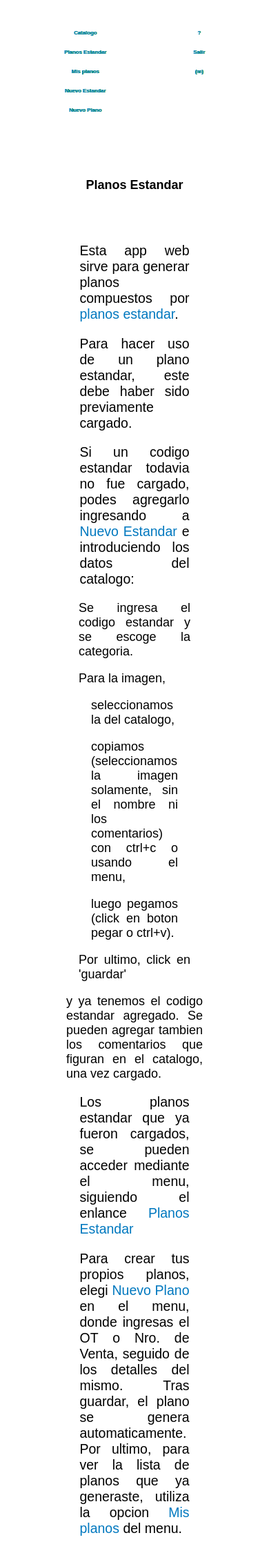
After one commit to marcosroman/estandar, a Django app: page /ayuda in a window 390 px wide. The commit adds this page. Shown: the whole page at 69% size. Run offline with Django 3.2, Linux system fonts and the light colour scheme; a user stored in the database is signed in.

Commit message:
making navbar and other parts responsive

```diff
--- a/registro/models.py
+++ b/registro/models.py
@@ -46,4 +46,4 @@ class DetallePlano(Model):
     ancho_mm = IntegerField()
     alto_mm = IntegerField()
     # autor = ForeignKey(User, on_delete=CASCADE) # creo que no hace falta esto, si ya esta en el modelo anterior, al cual este apunta
-    comentario = TextField(default=None, null=True)
+    comentario = TextField(default=None, null=True, blank=True)
--- a/registro/static/css/style.css
+++ b/registro/static/css/style.css
@@ -1,7 +1,126 @@
-body {
-	text-align: center;
+* {
+	font-family: sans-serif;
+	margin: 0;
+	padding: 0;
 }
+
+nav {
+	display: flex;
+	flex-direction: row;
+	flex-grow: 1;
+	font-weight: bold;
+	margin: 15px;
+	padding: 15px;
+}
+
+.nav {
+	display: flex;
+	flex-direction: row;
+	flex-grow: 1;
+}
+
+.nav a {
+	font-size: 2vw;
+}
+
+.nav ul {
+	display: flex;
+	flex-direction: row;
+	flex-grow: 1;
+}
+
+
+#nav-mp, #nav-np {
+	text-align: left;
+}
+
+#nav-pe, #nav-ne {
+	text-align: right;
+}
+
+#left.nav .estandarplanos {
+	display: grid;
+	grid-template-columns: 50% 50%;
+	flex-grow: 1;
+}
+
+#right.nav {
+	justify-content: flex-end;
+	align-items: center;
+	flex-flow: row-reverse;
+	justify-content: right;
+}
+
+@media screen and (max-width:600px) {
+/*HERE*/
+	.nav ul, #left.nav, #right.nav  {
+		flex-direction: column;
+	}
+
+	#left.nav .estandarplanos {
+		display: flex;
+		flex-direction: column;
+	}
+
+}
+
+@media screen and (min-width:100vw/*300px*/) {
+	* {
+		font-size: large;
+	}
+}
+
+#right.nav ul {
+	justify-content: right;
+}
+
+nav li {
+	list-style: none;
+	margin: 0.2em 1em;
+	align-self: center;
+	text-shadow: 0.05em 0 #2fa753;
+	/*text-align: center;*/
+	/*text-shadow: 0.1em 0.1em #2fa753;*/
+}
+
+li {
+	list-style: none;
+}
+#user {
+	align-self: center;
+	margin: auto 1em;
+}
+
+a, a:link, a:visited, a:active {
+  text-decoration: none;
+  color: #0078bf;
+}
+
+a:hover { color: #2fa753 !important; }
 
 form {
 	display: inline-block;
 }
+
+#texto-instrucciones {
+	margin: 0 20%;
+	text-align: justify;
+}
+
+main {
+	margin: 0 auto;
+	text-align: center;
+}
+
+main > * {
+	margin: 1em 1em;
+	padding: 1em 1em;
+}
+
+main p, main a, main input, main button, main label {
+	font-size: 5vw;
+}
+
+main p, main li {
+	margin: 1em 1em;
+}
--- a/registro/static/js/imagepasting.js
+++ b/registro/static/js/imagepasting.js
@@ -1,4 +1,4 @@
-const target =  document.querySelector('*');
+target =  document.querySelector('*');
 target.addEventListener('paste', pasteHandler);
 
 function pasteHandler(e) {
--- a/registro/templates/registro/base.html
+++ b/registro/templates/registro/base.html
@@ -10,14 +10,12 @@
 	</head>
 
 	<body>
-		<div id="navbar">
-			{% block navbar %}
-			{% include './navbar.html' %}
-			{% endblock %}
-		</div>
+		{% block navbar %}
+		{% include './navbar.html' %}
+		{% endblock %}
 		<br>
-		<div id="content">
+		<main>
 		{% block content %}{% endblock %}
-		</div>
+		</main>
 	</body>
 </html>
--- /dev/null
+++ b/registro/templates/registro/instrucciones.html
@@ -0,0 +1,21 @@
+{% extends 'registro/base.html' %}
+
+{% block content %}
+
+<h3>Planos Estandar</h3>
+
+<div id="texto-instrucciones">
+<p>Esta app web sirve para generar planos compuestos por <a target="_blank" href={% url 'registro:catalogo' %}>planos estandar</a>.
+
+<p>Para hacer uso de un plano estandar, este debe haber sido previamente cargado.</p>
+
+<p>Si un codigo estandar todavia no fue cargado, podes agregarlo ingresando a <a href="{% url 'registro:nuevo-codigo' %}">Nuevo Estandar</a> e introduciendo los datos del catalogo:</p>
+
+<ol><li>Se ingresa el codigo estandar y se escoge la categoria.</li><li> Para la imagen, <ol><li>seleccionamos la del catalogo,</li><li> copiamos (seleccionamos la imagen solamente, sin el nombre ni los comentarios) con ctrl+c o usando el menu,</li><li>luego pegamos (click en boton pegar o ctrl+v).</li></ol> <li>Por ultimo, click en 'guardar'</li></ol> y ya tenemos el codigo estandar agregado. Se pueden agregar tambien los comentarios que figuran en el catalogo, una vez cargado.</p>
+
+<p>Los planos estandar que ya fueron cargados, se pueden acceder mediante el menu, siguiendo el enlance <a href="{% url 'registro:codigosporcategoria' %}">Planos Estandar</a> </p>
+
+<p>Para crear tus propios planos, elegi <a href="{% url 'registro:nuevo-plano' %}">Nuevo Plano</a> en el menu, donde ingresas el OT o Nro. de Venta, seguido de los detalles del mismo. Tras guardar, el plano se genera automaticamente. Por ultimo, para ver la lista de planos que ya generaste, utiliza la opcion <a href="{% url 'registro:listaplanos' %}">Mis planos</a> del menu.</p>
+
+
+{% endblock %}
--- a/registro/templates/registro/listacodigos.html
+++ b/registro/templates/registro/listacodigos.html
@@ -17,7 +17,7 @@
 		{% for c in codigo %}
 		<li><a href="{% url 'registro:codigos-detailview' c %}">{{c}}</a>
 			{% if showimages %}
-				<br><img src="/media/{{c.imagen}}"/><br>
+			<br><img src="{{MEDIA_URL}}{{c.imagen}}"/><br>
 			{% endif %}
 		</li>
 		{% endfor %}
--- a/registro/templates/registro/navbar.html
+++ b/registro/templates/registro/navbar.html
@@ -1,16 +1,31 @@
 <nav>
-	<ul>
-		<li><a href="{% url 'registro:codigosporcategoria' %}">Planos Estandar</a></li>
+	<div class="nav" id="left">
+		<ul>
+			<li><a target="_blank" href="{% url 'registro:catalogo' %}">Catalogo</a></li>
+			<div class="estandarplanos">
+				<li id="nav-pe"><a href="{% url 'registro:codigosporcategoria' %}">Planos Estandar</a></li>
+				{% if user.is_authenticated %}
+					<li id="nav-mp"><a href="{% url 'registro:listaplanos' %}">Mis planos</a></li> {# deberia ordenar por fecha y ot #}
+					<li id="nav-ne"><a href="{% url 'registro:nuevo-codigo' %}">Nuevo Estandar</a></li>
+					<li id="nav-np"><a href="{% url 'registro:nuevo-plano' %}">Nuevo Plano</a></li>
+				{% endif %}
+			</div>
+		</ul>
+	</div>
+
+
+	<div class="nav" id="right">
 		{% if user.is_authenticated %}
-		<li><a href="{% url 'registro:listaplanos' %}">Mis planos</a></li> {# deberia ordenar por fecha y ot #}
-			<li><a href="{% url 'registro:nuevo-codigo' %}">Nuevo Estandar</a></li>
-			<li><a href="{% url 'registro:nuevo-plano' %}">Nuevo Plano</a></li>
-			<li><a href="{% url 'logout' %}">Salir</a>
+			{#<li><a href="{% url 'password_change' %}">Contraseña</a></li>-->#}
+			{#<p id="user">({{user}})</p>#}
+			<ul>
+				<li><a href="{% url 'registro:instrucciones' %}">?</a></li>
+				{#<!--<li><a href="{% url 'password_change' %}">Contraseña</a></li>-->#}
+				<li><a href="{% url 'logout' %}">Salir</a>
+					<li><a href="{% url 'password_change' %}">({{user}})</a></li>
 		{% else %}
-			<li><a href="{% url 'login' %}">Ingresar</a>
+			<ul>
+				<li><a href="{% url 'login' %}">Ingresar</a>
 		{% endif %}
-	</ul>
-	{% if user.is_authenticated %}
-	<p>({{user}})</p>
-	{% endif %}
+			</ul>
 </nav>
--- a/registro/templates/registro/nuevo-plano-detalle.html
+++ b/registro/templates/registro/nuevo-plano-detalle.html
@@ -16,7 +16,7 @@
 	<!--<form id="myform" action='' method="post" enctype="multipart/form-data">-->
 
 	{# aqui quiero mostrar los detalles del plano #}
-	<form id="myform" method="post" enctype="multipart/form-data">
+	<form id="myform" method="post" enctype="multipart/form-data" action="{% url 'registro:listaplanos' %}">
 		{% csrf_token %}
 		<table>
 			{{ formset.as_table }}
--- a/registro/urls.py
+++ b/registro/urls.py
@@ -4,7 +4,8 @@ from . import views
 app_name='registro'
 
 urlpatterns = [
-        path('', views.buscador, name='buscador'),
+        path('', views.inicio, name='inicio'),
+        path('ayuda', views.instrucciones, name='instrucciones'),
         path('nuevo/codigo', views.nuevo_codigo, name='nuevo-codigo'),
         path('nuevo/codigo/comentarios', views.nuevo_codigo_comentarios, name='nuevo-codigo-comentarios'),
         path('nuevo/plano', views.nuevo_plano, name='nuevo-plano'),
@@ -15,6 +16,7 @@ urlpatterns = [
         path('codigos-porcategoria',views.listacodigosporcategoria,name='codigosporcategoria'),
         path('planos',views.plano_lista, name='listaplanos'),
         path('planos/<int:ot>',views.plano_detalle, name='detalleplano'),
+        path('catalogo',views.catalogo, name='catalogo'),
         #path('test',views.test,name='test'),
         #path('accounts/login/',auth_views.LoginView.as_view()),
         ]
--- a/registro/views.py
+++ b/registro/views.py
@@ -10,6 +10,7 @@ from django.utils import timezone # to fix the "received a naive datetime" warni
 # -> https://stackoverflow.com/questions/18622007/runtimewarning-datetimefield-received-a-naive-datetime#20106079
 from . import models
 from . import forms
+from django.conf import settings
 
 def buscador(request):
     # aca quiero poner algo asi como un buscador...
@@ -92,6 +93,8 @@ def nuevo_plano_detalle(request):
             for form in formset:
                 form.instance.planoid=models.Plano.objects.get(planoid=planoid)
                 form.instance.autor=request.user
+
+                form.fields['comentario'].required=False
                 form.save().save()
             return HttpResponseRedirect("/")
                 # form.save()#codigo=codigo)
@@ -142,7 +145,8 @@ def listacodigosporcategoria(request):
                   template_name="registro/listacodigos.html",
                   context = {'codigos':codigos,
                              'selectfilter':codigosfilter,
-                             'showimages':showimages})
+                             'showimages':showimages,
+                             'MEDIA_URL':settings.MEDIA_URL})
 
 class EstandarLista(ListView):
     model = models.Estandar
@@ -187,18 +191,40 @@ def plano_lista(request):
                   template_name="registro/listaplanos.html",
                   context = {'ots':ots})
 
+from .utils import generarplanos
 @login_required
 def plano_detalle(request, ot):
     plano=models.Plano.objects.filter(ot=ot,autor=request.user.id).first()
     plano_detalle=models.DetallePlano.objects.filter(planoid=plano.planoid)
-    print(plano_detalle)
 
+    # use submit button to regenerate (save again) the plano image
+    #if request.method == "GET":
+    #print("REGENERAR IMAGEN")
+    # REGENERAR IMAGEN
+    # ?should i get a plano image check (to see if any exists)
+    #print("settings.MEDIA_URL:",settings.MEDIA_URL)
+    #print("settings.MEDIA_ROOT:",settings.MEDIA_ROOT)
+    generarplanos.generate_and_save_plano(plano.planoid,
+                                          plano_detalle,
+                                          settings.MEDIA_URL+"/estandar", #input_images_url,
+                                          settings.MEDIA_ROOT+"/estandar", #input_images_folder,
+                                          settings.MEDIA_ROOT+"/planos")
+    # PENDING: SHOULD ALSO CHECK CONDTIONS (MAX GLASSES=20, MAX_WIDHT HEIGHT, ETC (we can add these checks later))
 
-    # use submit button (so set get and post) to regenerate the planoimage
-
-    # should i get a plano image check (to see if any exists)
     return render(request,
                   template_name="registro/detalleplano.html",
                   context = {'ot':ot,
                              'plano':plano,
                              'plano_detalle':plano_detalle})
+
+def inicio(request):
+    return render(request,
+                  template_name='registro/base.html')
+
+def instrucciones(request):
+    return render(request,
+                  template_name='registro/instrucciones.html',
+                  context = {'MEDIA_URL':settings.MEDIA_URL})
+
+def catalogo(request):
+    return redirect (settings.MEDIA_URL+'/catalogo.pdf')
```
Also changed, not shown: registro/forms.py (+16 -7 lines), registro/templates/registro/detalleplano.html (+10 -9 lines), registro/templates/registro/nuevo-codigo.html (+11 -1 lines), registro/utils/generarplanos.py (+33 -2 lines), db.sqlite3, registro/migrations/0010_alter_detalleplano_comentario.py (added), 2 other files.
